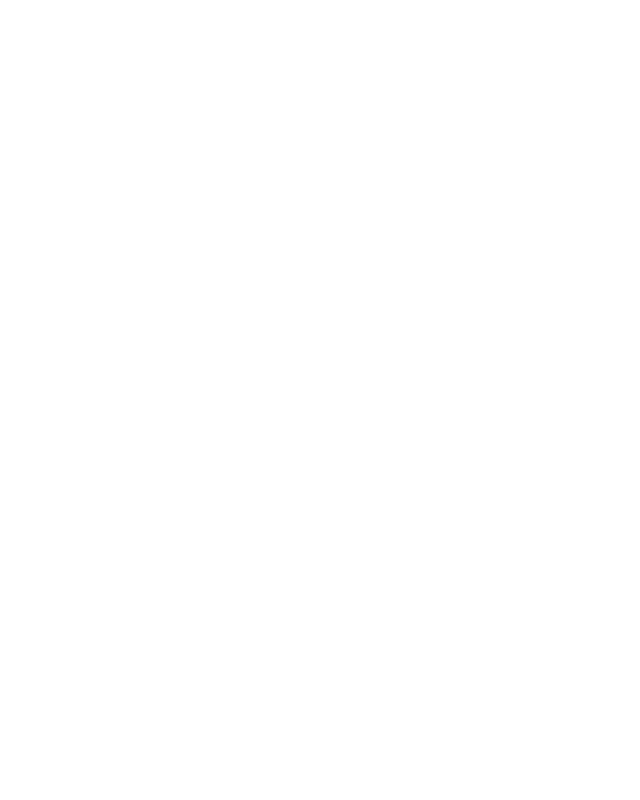
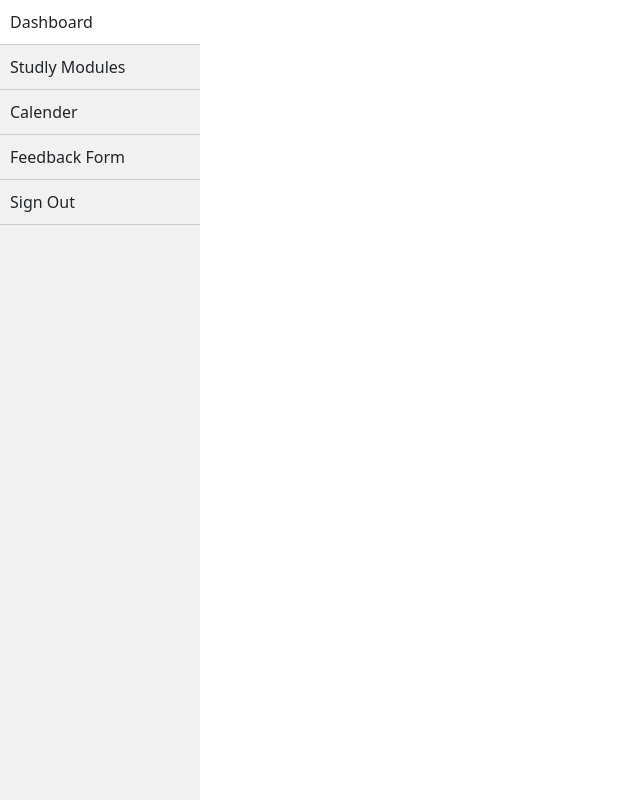
Before and after one commit to cfgblr2023/Team-10, a React (Create React App) app in the folder client/: page /dashboard-mentee in a window 1280 px wide. Before the commit this address had no page. Shown: the whole page, without its empty margins (0-640 px from the left). Built offline with nearby package versions, Linux system fonts and the light colour scheme; what @mobiscroll/react would draw is missing.

Commit message:
pulling updates

```diff
--- a/client/src/App.js
+++ b/client/src/App.js
@@ -9,7 +9,9 @@ import {
 } from "react-router-dom";
 import HomePage from "./components/HomePage";
 import MentorRegister from "./components/MentorRegister";
-import Maindashboard from "./components/dashboard/Maindashboard";
+import MenteeMaindashboard from "./components/dashboard/MenteeMaindashboard";
+import MentorMaindashboard from "./components/dashboard/MenteeMaindashboard";
+
 
 import MyCalender from "./components/Calender";
 import "@mobiscroll/react/dist/css/mobiscroll.min.css";
@@ -26,7 +28,8 @@ function App() {
             <Route path="/home" element={<HomePage/>} />
             <Route path="/mentee-registration" element={<MenteeRegister/>} />
             <Route path="/mentor-registration" element={<MentorRegister/>} />
-            <Route path="/dashboard" element={<Maindashboard/>} />
+            <Route path="/dashboard-mentee" element={<MenteeMaindashboard/>} />
+            <Route path="/dashboard-mentor" element={<MentorMaindashboard/>} />
 
 
             <Route path="/calender/:id" element={<MyCalender/>}/>
--- a/client/src/components/Login.js
+++ b/client/src/components/Login.js
@@ -37,7 +37,7 @@ function Login()
                     {/* username */}
                     <div className="mb-3">
                         <label htmlFor="un"><em>Username</em></label>
-                        <input type="text" id="un" className="form-control" {...register("username", { required: true, minLength: 4 ,maxLength:10})} />
+                        <input type="text" id="username" className="form-control" {...register("username", { required: true, minLength: 4 ,maxLength:10})} />
                         {/* validation error msg for username */}
                         {errors.username?.type === 'required' && <p className='text-danger'>* Username required</p>}
                         {errors.username?.type === 'minLength' && <p className='text-danger'>* Min length should be 6</p>}
--- a/client/src/components/dashboard/Maindashboard.js
+++ b/client/src/components/dashboard/MenteeMaindashboard.js
@@ -1,7 +1,7 @@
 import React from 'react'
 import SideNavbar from './SideNavbar'
 
-function Maindashboard() {
+function MenteeMaindashboard() {
   return (
     <div>
       <SideNavbar/>
@@ -9,4 +9,4 @@ function Maindashboard() {
   )
 }
 
-export default Maindashboard
+export default  MenteeMaindashboard
```
Also changed, not shown: client/src/components/dashboard/MentorMaindashboard.js (added, +12 -0 lines).
